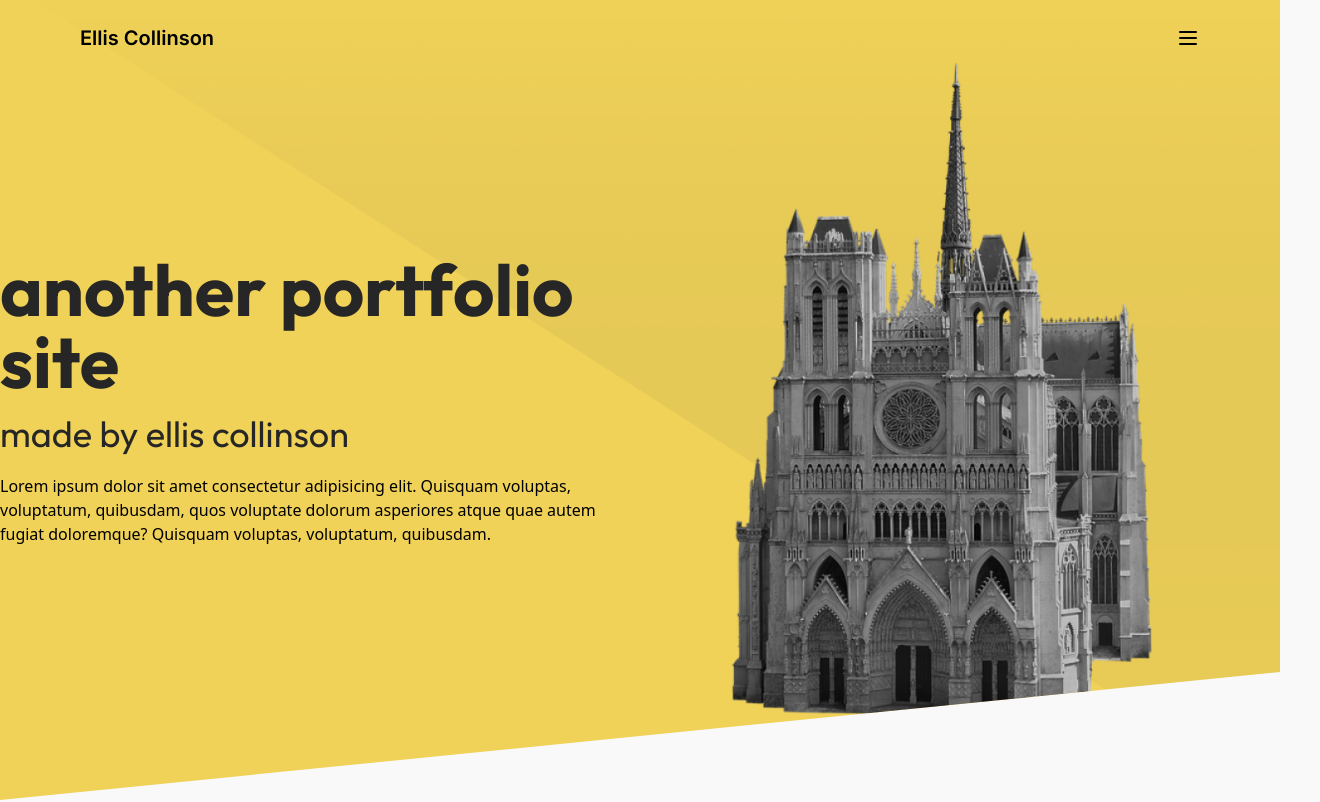
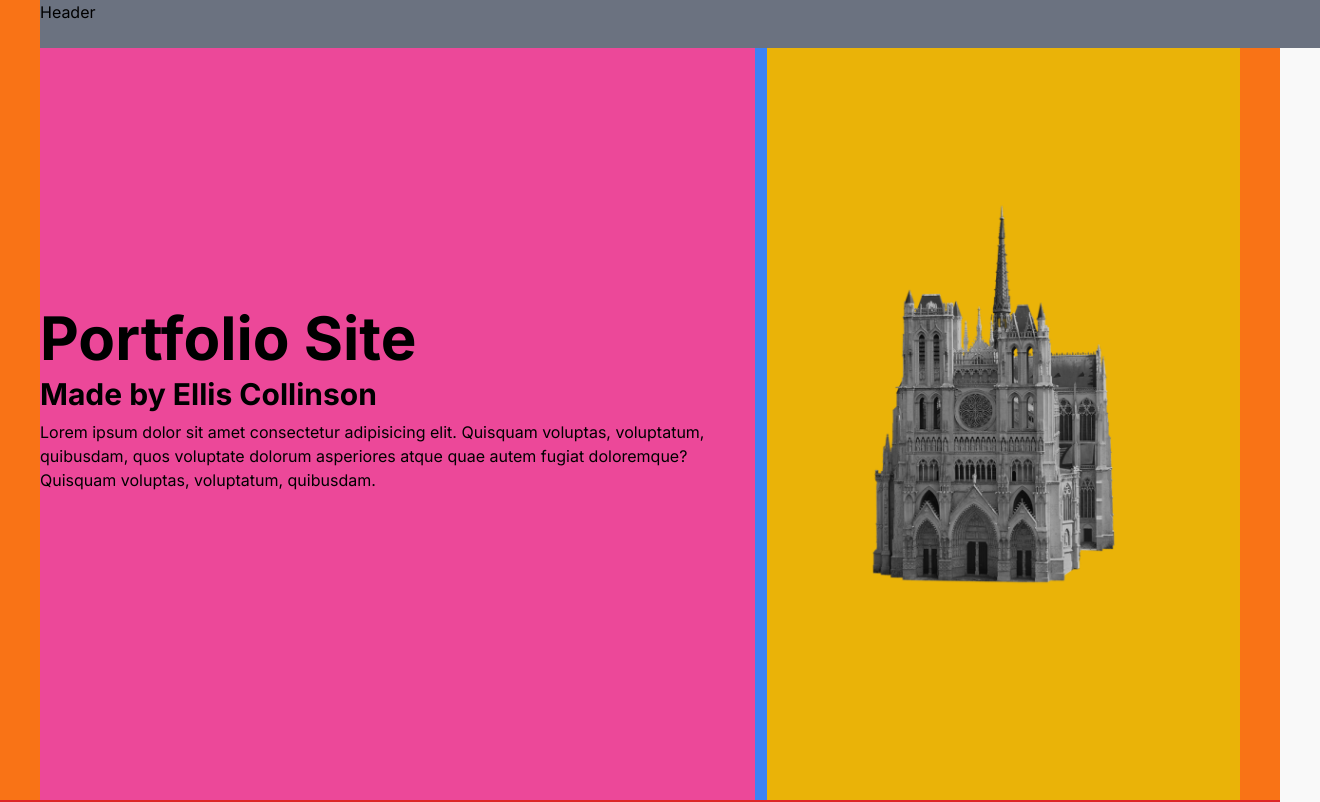
Before and after one commit to HeyEbb/portfolio, a Next.js app: page / in a window 1280 px wide. Shown: the top 802 px of the page, 1320 px wide, since content can reach past the window. Built offline with nearby package versions, Linux system fonts and the light colour scheme.

Commit message:
🌱QOL: Partially rebuilding the introductory hero to use better TW practises.

```diff
--- a/src/app/components/header/header.tsx
+++ b/src/app/components/header/header.tsx
@@ -2,8 +2,8 @@ import { LuMenu } from "react-icons/lu";
 
 export default function Header() {
   return (
-    <nav className="flex justify-center absolute z-50 w-screen flex items-center flex-wrap bg-gradient-to-r py-6 px-20">
-      <div className="w-screen max-w-screen-xl flex justify-between">
+    <nav className="absolute flex justify-center z-50 w-full py-6 max-w-screen-xl bg-red-600">
+
         <span className="font-semibold text-xl min-w-max text-black">
           Ellis Collinson
         </span>
@@ -11,7 +11,7 @@ export default function Header() {
         <div className="block lg:flex lg:items-center lg:w-auto">
           <LuMenu className="text-2xl"/>
         </div>
-      </div>
+
     </nav>
   );
 }
--- a/src/app/globals.css
+++ b/src/app/globals.css
@@ -25,10 +25,9 @@ body {
 }
 
 h1 {
-  margin-bottom: 1rem;
-  font-weight: 700;
+  @apply text-6xl font-bold mb-2 ;
 }
 
 h2 {
-  margin-bottom: 1rem;
+  @apply text-3xl font-bold mb-2;
 }
--- a/src/app/page.tsx
+++ b/src/app/page.tsx
@@ -9,6 +9,33 @@ const outfit = Outfit({
 export default function Page() {
   return (
     <>
+      {/* background holder */}
+      <div className="bg-orange-500 flex justify-center">
+        {/* container */}
+        <div className="bg-blue-500 container mx-5 md:mx-10 h-screen grid grid-cols-1 lg:grid-cols-5 gap-0 lg:gap-3">
+        <div className="bg-gray-500 absolute container h-12">Header</div>
+          <div className="bg-pink-500 col-span-3 flex justify-center flex-col py-16 lg:py-0">
+            <h1>Portfolio Site</h1>
+            <h2>Made by Ellis Collinson</h2>
+            <p>
+              Lorem ipsum dolor sit amet consectetur adipisicing elit. Quisquam
+              voluptas, voluptatum, quibusdam, quos voluptate dolorum asperiores
+              atque quae autem fugiat doloremque? Quisquam voluptas, voluptatum,
+              quibusdam.
+            </p>
+          </div>
+          <div className="bg-yellow-500 col-span-2 flex justify-center flex-col items-center ">
+            <Image
+              src="/static/img/cathedral.png"
+              alt="cathedral"
+              width="250"
+              height="250"
+              className="h-full w-auto lg:h-auto lg:w-72 "
+            />
+          </div>
+        </div>
+      </div>
+
       <main className="h-screen">
         <Header />
         {/* title hero */}
@@ -23,7 +50,7 @@ export default function Page() {
           }}
         >
           {/* left of landing hero */}
-          <div className="flex flex-row items-center flex-col lg:flex-row w-full max-w-screen-xl xl:p-0 p-20">
+          <div className="flex flex-row items-center flex-col lg:flex-row w-full max-w-screen-xl xl:p-0 sm:p-20 p-10">
             <div className="w-full">
               <h1
                 className={`${outfit.className} text-5xl lg:text-7xl text-neutral-800`}
@@ -76,7 +103,9 @@ export default function Page() {
             backgroundColor: "#EDEDED",
           }}
         >
-          <h1 className={`text-5xl font-normal ${outfit.className}`}>Some fluff here</h1>
+          <h1 className={`text-5xl font-normal ${outfit.className}`}>
+            Some fluff here
+          </h1>
           <div className="flex flex-row items-center flex-col lg:flex-row w-full max-w-screen-xl xl:p-0 px-20 grid-cols-3 grid gap-8">
             <div className="bg-red-400">
               <img src="/static/img/emo.png" alt="cathedral" />
```
